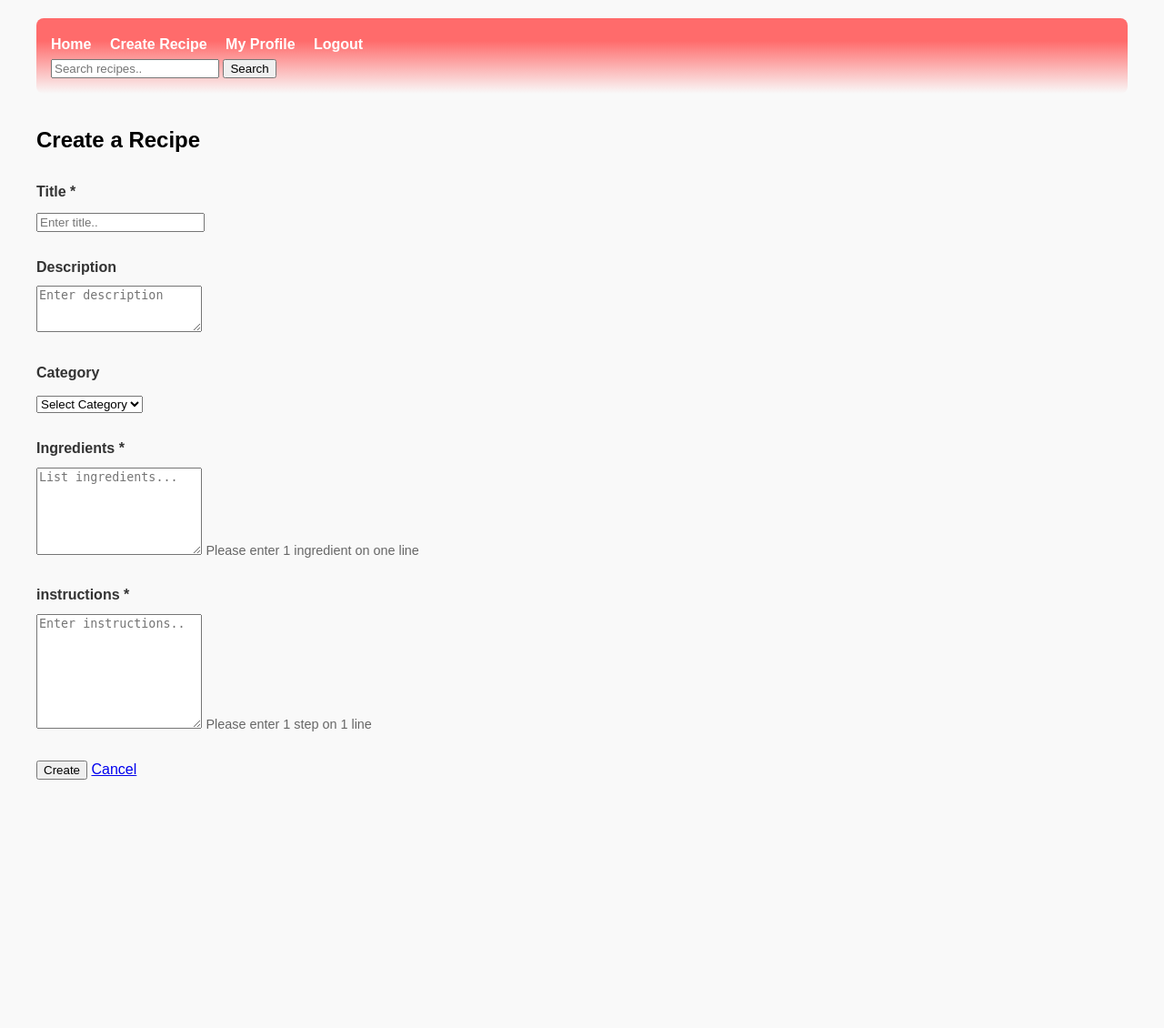
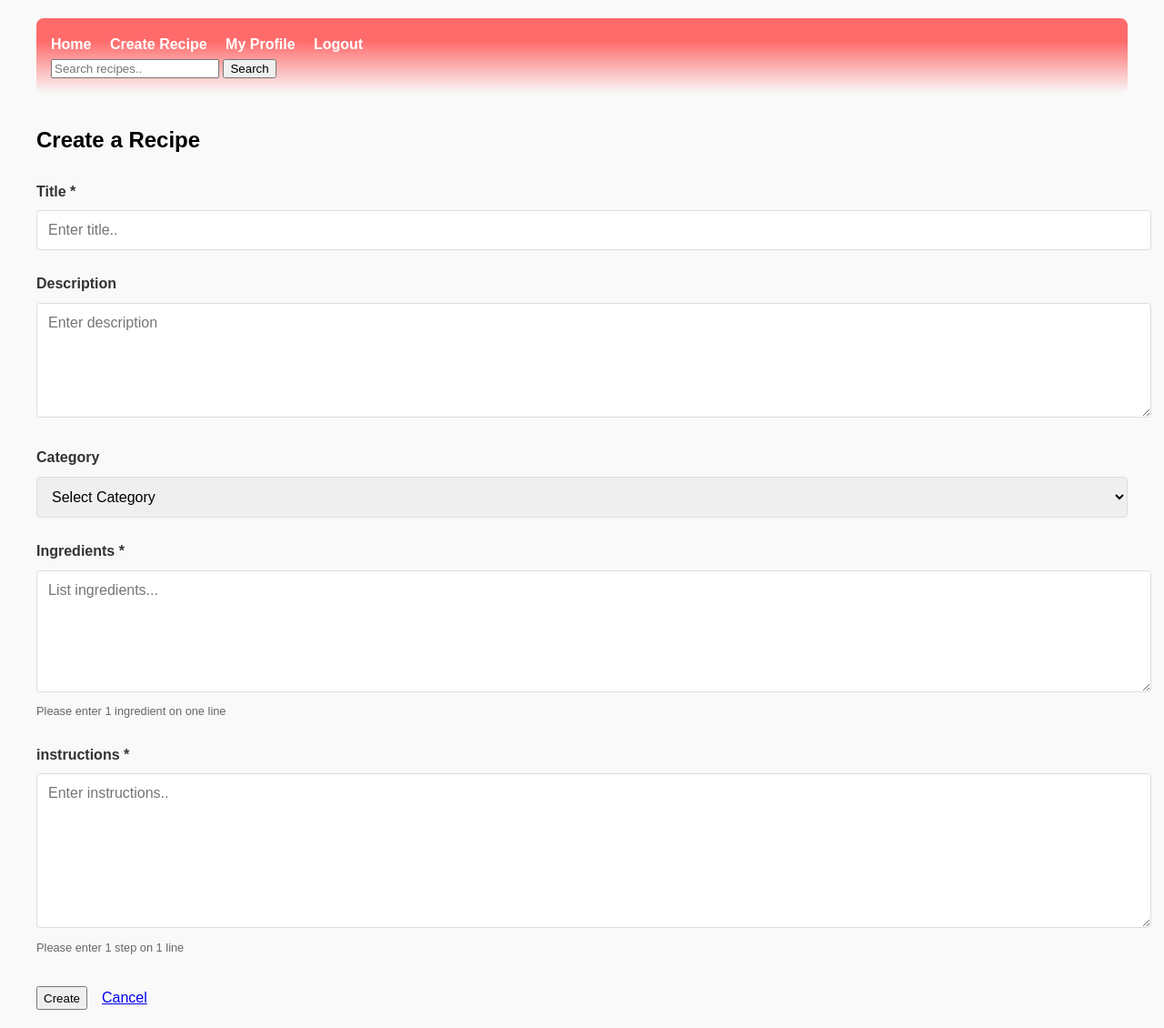
Before and after one commit to ichi-saki/Recipe_app, a Flask app: page /recipe/create in a window 1280 px wide. Shown: the whole page at 91% size. Before the commit the page ends 857 px from the top, so only its background shows below. Run offline with Flask 3, Linux system fonts and the light colour scheme; the visitor is signed in with stand-in values (Sample User, id 1); parts of the project's set-up code (start-up, migrations or seed data) failed here and were passed over.

Commit message:
added more styling for forms

```diff
--- a/static/css/style.css
+++ b/static/css/style.css
@@ -289,3 +289,32 @@ small {
     font-weight: bold;
     color: #333;
 }
+
+.form-group input,
+.form-group textarea,
+.form-group select {
+    width: 100%;
+    padding: 0.75rem;
+    border: 1px solid #ddd;
+    border-radius: 4px;
+    font-size: 1rem;
+    font-family: inherit;
+}
+
+.form-group textarea {
+    resize: vertical;
+    min-height: 100px;
+}
+
+.form-group small {
+    display: block;
+    margin-top: 0.25rem;
+    color: #666;
+    font-size: 0.8rem;
+}
+
+.form-actions {
+    display: flex;
+    gap: 1rem;
+    margin-top: 2rem;
+}
```
